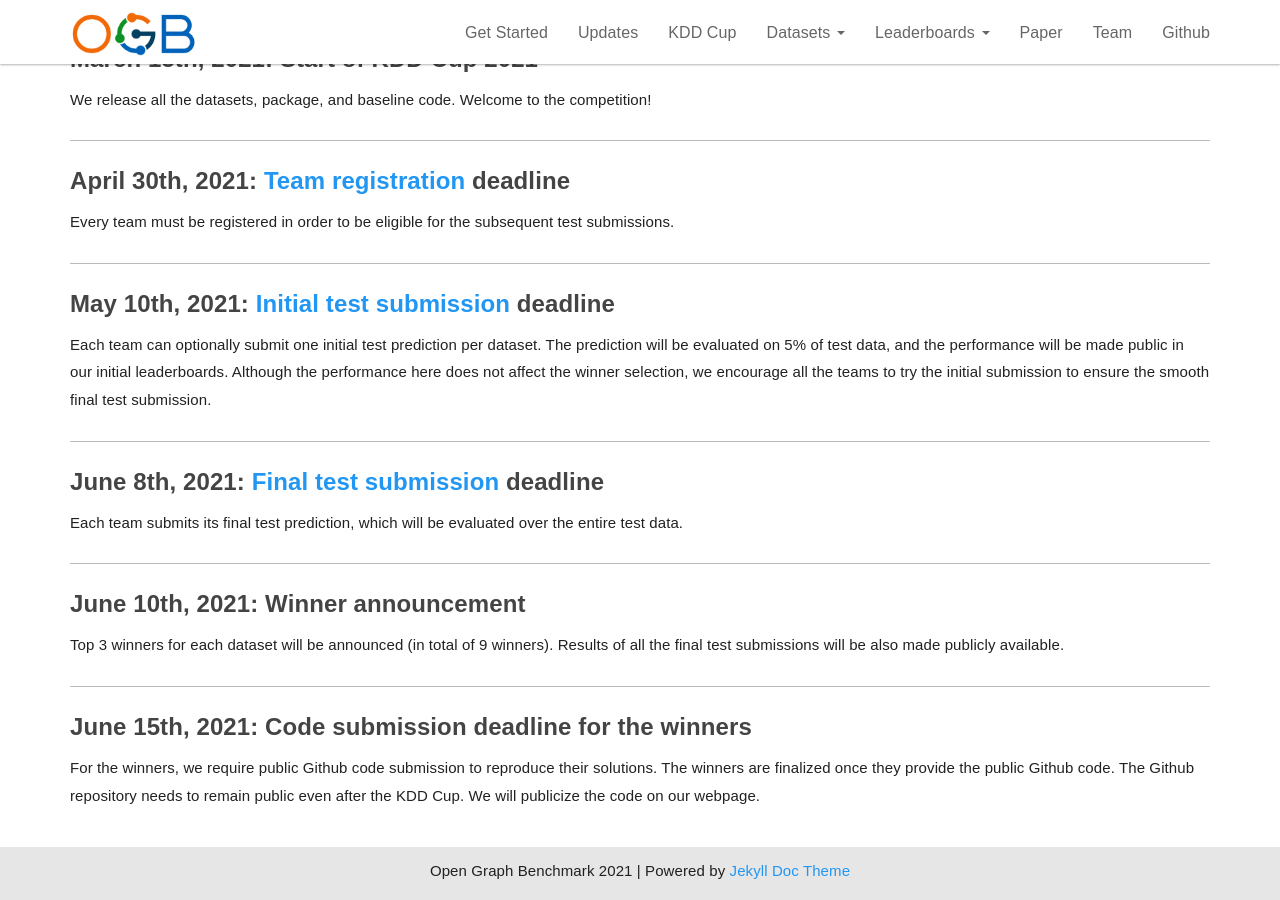
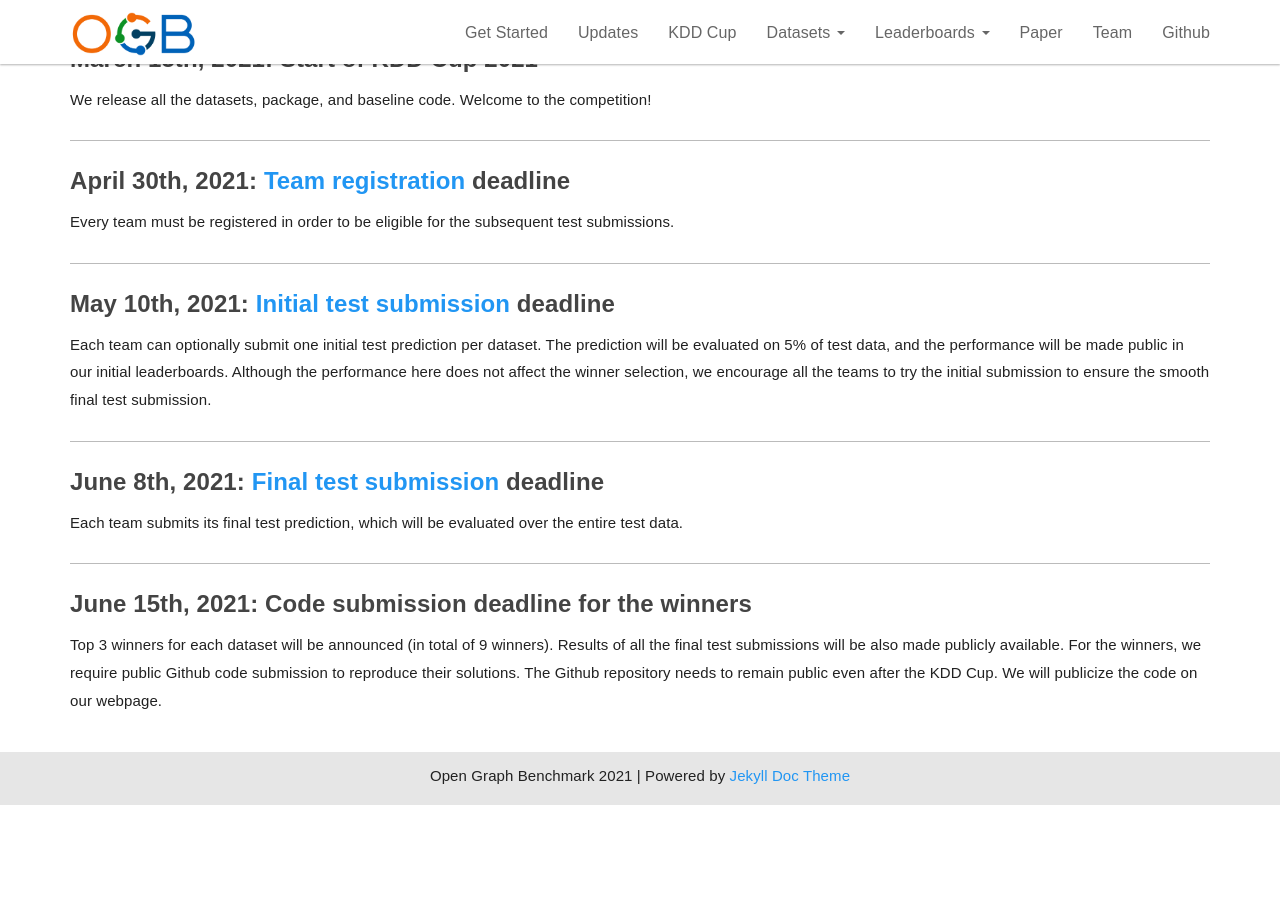
Before and after one commit to snap-stanford/ogb-web, a Jekyll site: the page built from _docs/kddcup2021/timeline.md, in a window 1280 px wide and 900 px high, scrolled down 511 px. Built offline with Jekyll 4.4.1, drawn with Linux system fonts in a browser that asks for light colours; after the commit the page ends 1316 px from its top, so only the background shows below that.

Commit message:
update timeline

```diff
--- a/_docs/kddcup2021/timeline.md
+++ b/_docs/kddcup2021/timeline.md
@@ -33,12 +33,8 @@ Each team submits its final test prediction, which will be evaluated over the en
 
 -------
 
-##### **June 10th, 2021: Winner announcement**
+##### **June 15th, 2021: Code submission deadline for the winners**
 Top 3 winners for each dataset will be announced (in total of 9 winners).
 Results of all the final test submissions will be also made publicly available.
-
---------
-
-##### **June 15th, 2021: Code submission deadline for the winners**
 For the winners, we require public Github code submission to reproduce their solutions.
-The winners are finalized once they provide the public Github code. The Github repository needs to remain public even after the KDD Cup. We will publicize the code on our webpage.
+The Github repository needs to remain public even after the KDD Cup. We will publicize the code on our webpage.
```
Also changed, not shown: _docs/kddcup2021/participate.md (+2 -0 lines).
